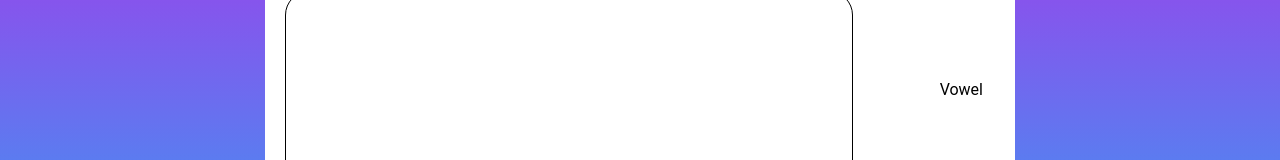
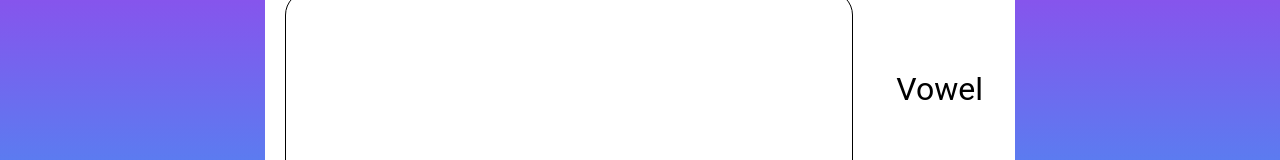
Before and after one commit to Kathulaharish/Vowel-Counter-Project1, a plain HTML site: page index.html in a window 1280 px wide. Shown: the part 311-471 px from the top of the page. Drawn offline with Linux system fonts and the light colour scheme.

Commit message:
style.css update Hari

```diff
--- a/style.css
+++ b/style.css
@@ -47,4 +47,6 @@ body{
     display: flex;
     align-items: center;
     justify-content: center;
+    flex-direction: column;
+    font-size: 2rem;
 }
```
